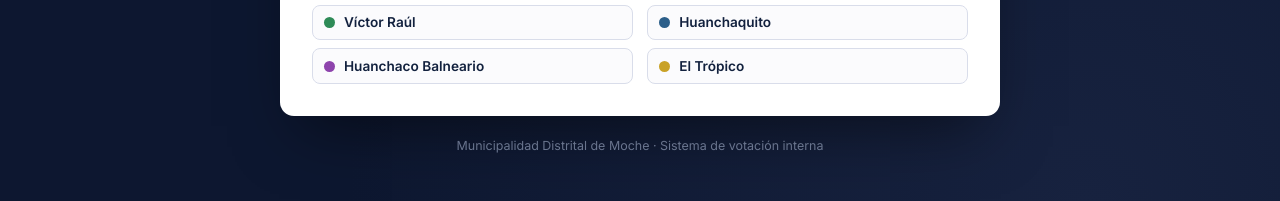
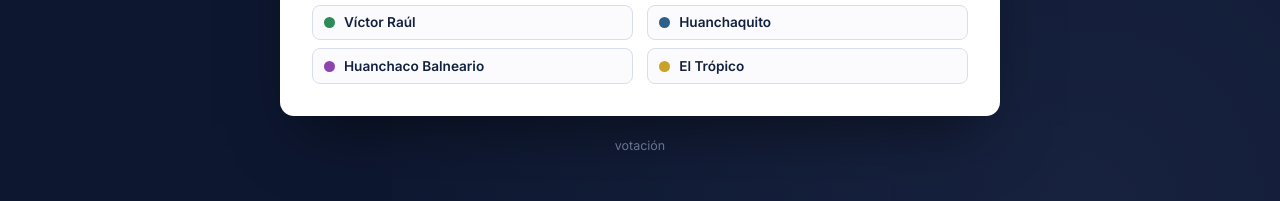
Before and after one commit to KevinAnthony02594/IntenciondeVoto2026, a website: page public/index.html in a window 1280 px wide. Shown: the part 803-1004 px from the top of the page. Drawn offline with nearby package versions, Linux system fonts and the light colour scheme.

Commit message:
Votos por ubicacion de mapa con mejora sobre la sopre posicion, sin muni

```diff
--- a/public/index.html
+++ b/public/index.html
@@ -95,7 +95,7 @@
       </div>
     </section>
 
-    <footer class="note">Municipalidad Distrital de Moche · Sistema de votación interna</footer>
+    <footer class="note">votación </footer>
   </div>
 
   <!-- Modal de identificación (DNI opcional) -->
```
